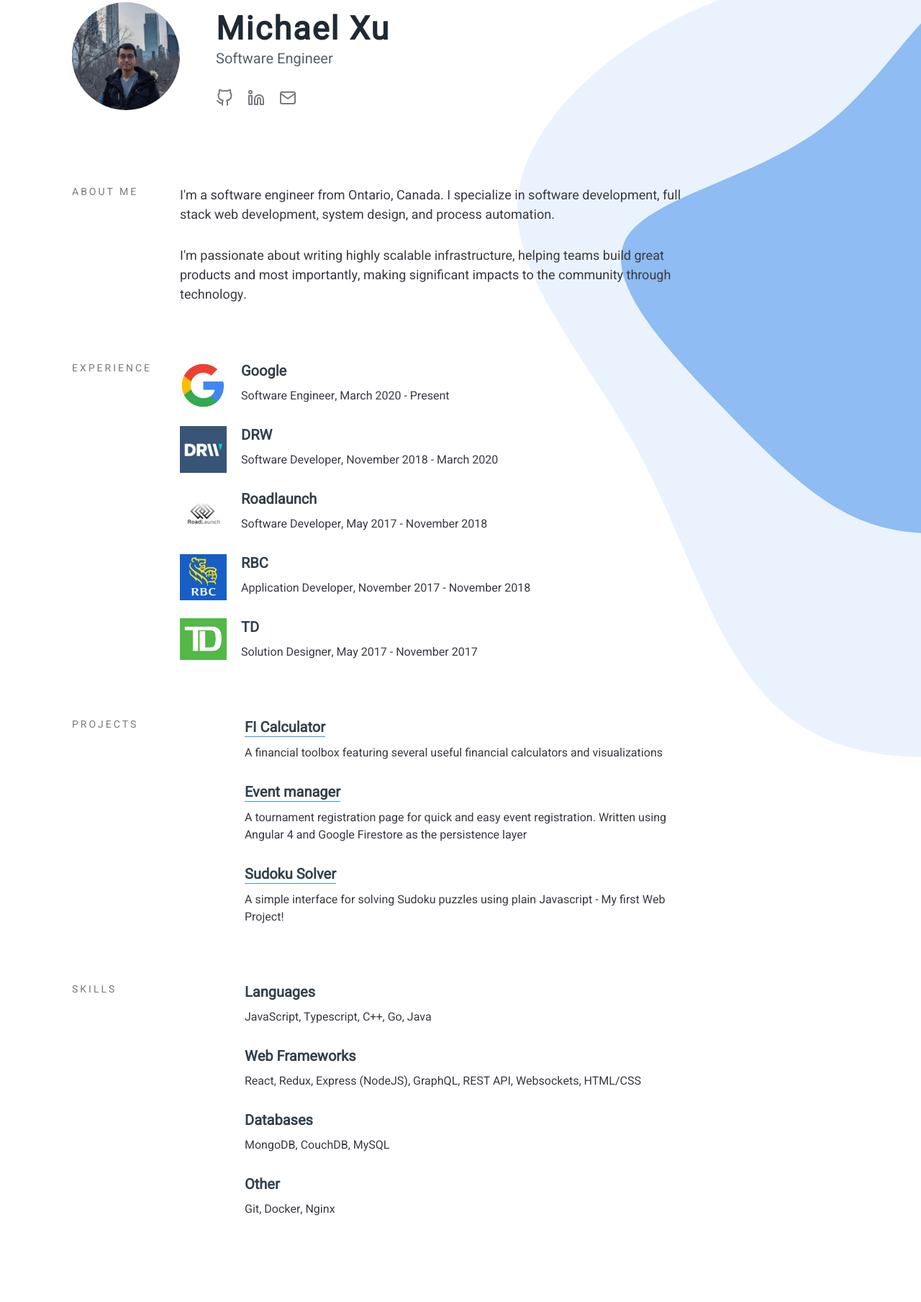
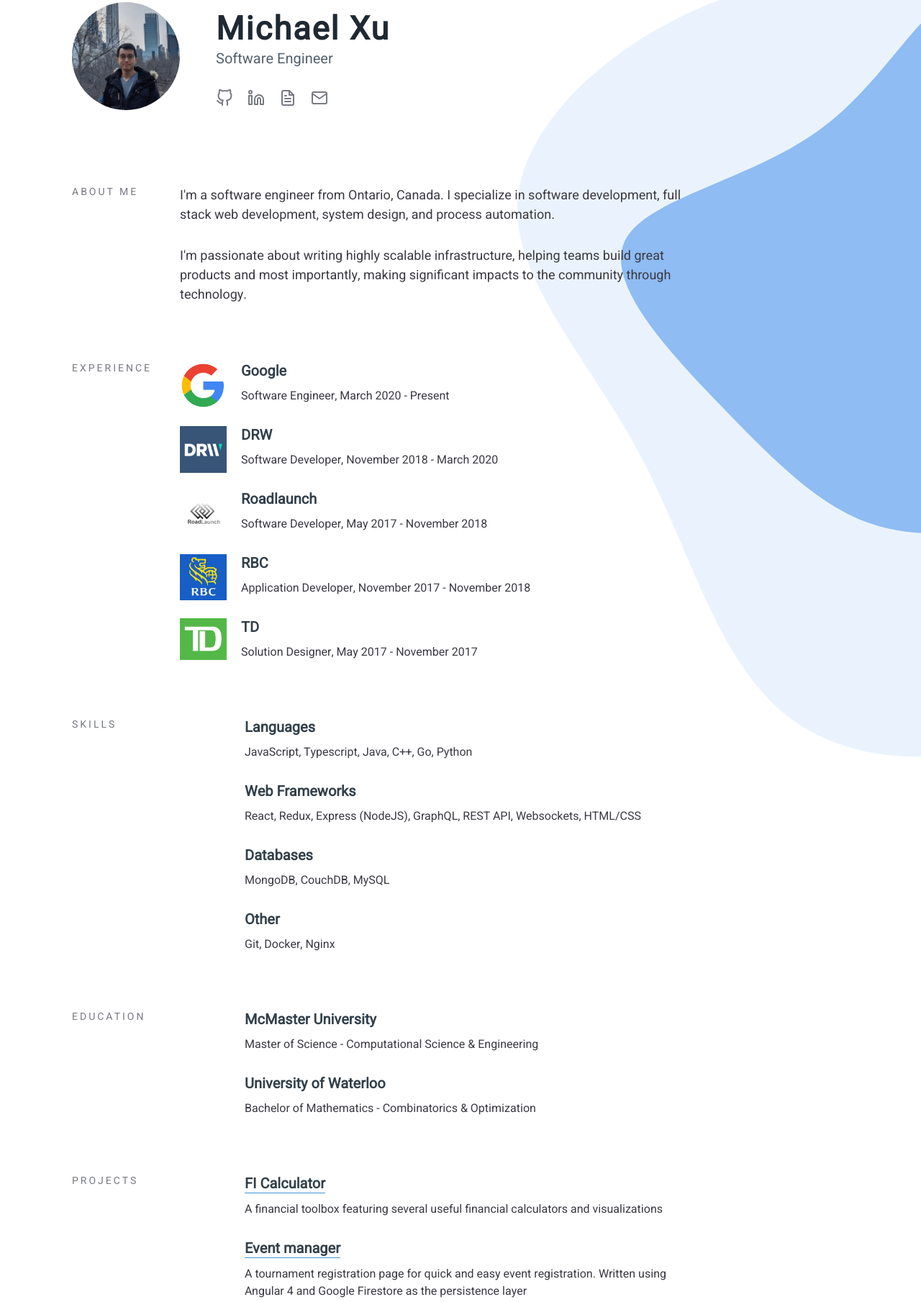
Before and after one commit to MiceXx/resume, a Gatsby site: page / in a window 1280 px wide. Shown: the part 97-1906 px from the top of the page at 72% size. Built offline with nearby package versions, Linux system fonts and the light colour scheme; Gatsby itself is replaced by a stand-in of ours; some icons are missing.

Commit message:
update sections

```diff
--- a/src/components/socials/index.jsx
+++ b/src/components/socials/index.jsx
@@ -1,6 +1,7 @@
 import React from "react";
 
 import classes from "./socials.module.css";
+import RESUME_PDF from './Michael_Xu.pdf';
 
 const Socials = () => {
   return (
@@ -54,6 +55,16 @@
         <li className={classes.item}>
           <a
             className={classes.link}
+            href={RESUME_PDF}
+            target="_blank"
+            rel="noopener noreferrer"
+          >
+            <svg xmlns="http://www.w3.org/2000/svg" width="24" height="24" viewBox="0 0 24 24" fill="none" stroke="currentColor" stroke-width="2" stroke-linecap="round" stroke-linejoin="round" class="feather feather-file-text"><path d="M14 2H6a2 2 0 0 0-2 2v16a2 2 0 0 0 2 2h12a2 2 0 0 0 2-2V8z"></path><polyline points="14 2 14 8 20 8"></polyline><line x1="16" y1="13" x2="8" y2="13"></line><line x1="16" y1="17" x2="8" y2="17"></line><polyline points="10 9 9 9 8 9"></polyline></svg>
+          </a>
+        </li>
+        <li className={classes.item}>
+          <a
+            className={classes.link}
             href="mailto:accmxx@gmail.com"
             target="_blank"
             rel="noopener noreferrer"
--- a/src/pages/index.js
+++ b/src/pages/index.js
@@ -55,6 +55,31 @@
         desc="Solution Designer, May 2017 - November 2017"
       />
     </Section>
+    <Section id="skills" title="Skills">
+      <Link
+        title="Languages"
+        desc="JavaScript, Typescript, Java, C++, Go, Python"
+      />
+      <Link
+        title="Web Frameworks"
+        desc="React, Redux, Express (NodeJS), GraphQL, REST API, Websockets, HTML/CSS"
+      />
+      <Link title="Databases" desc="MongoDB, CouchDB, MySQL" />
+      <Link
+        title="Other"
+        desc="Git, Docker, Nginx"
+      />
+    </Section>
+    <Section id="education" title="Education">
+      <Link
+        title="McMaster University"
+        desc="Master of Science - Computational Science &amp; Engineering"
+      />
+      <Link
+        title="University of Waterloo"
+        desc="Bachelor of Mathematics - Combinatorics &amp; Optimization"
+      />
+    </Section>
     <Section id="projects" title="Projects">
       <Link
         title="FI Calculator"
@@ -72,21 +97,6 @@
         desc="A simple interface for solving Sudoku puzzles using plain Javascript - My first Web Project!"
       />
     </Section>
-    <Section id="skills" title="Skills">
-      <Link
-        title="Languages"
-        desc="JavaScript, Typescript, C++, Go, Java"
-      />
-      <Link
-        title="Web Frameworks"
-        desc="React, Redux, Express (NodeJS), GraphQL, REST API, Websockets, HTML/CSS"
-      />
-      <Link title="Databases" desc="MongoDB, CouchDB, MySQL" />
-      <Link
-        title="Other"
-        desc="Git, Docker, Nginx"
-      />
-    </Section>
   </Layout>
 );
 
```
Also changed, not shown: README.md, 1 other file.
